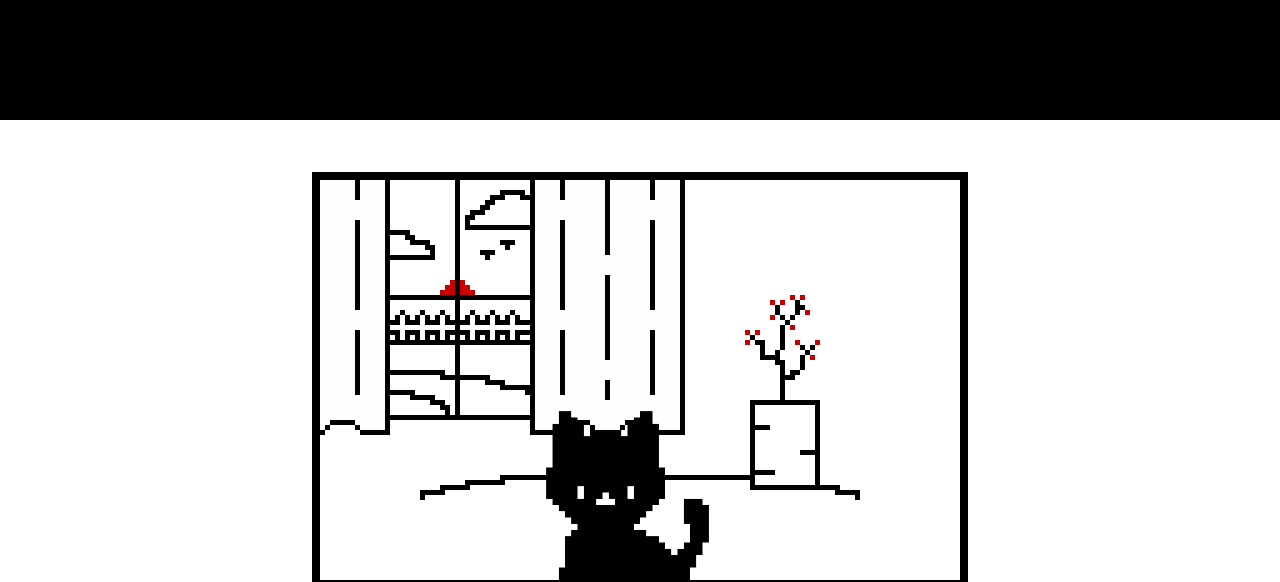
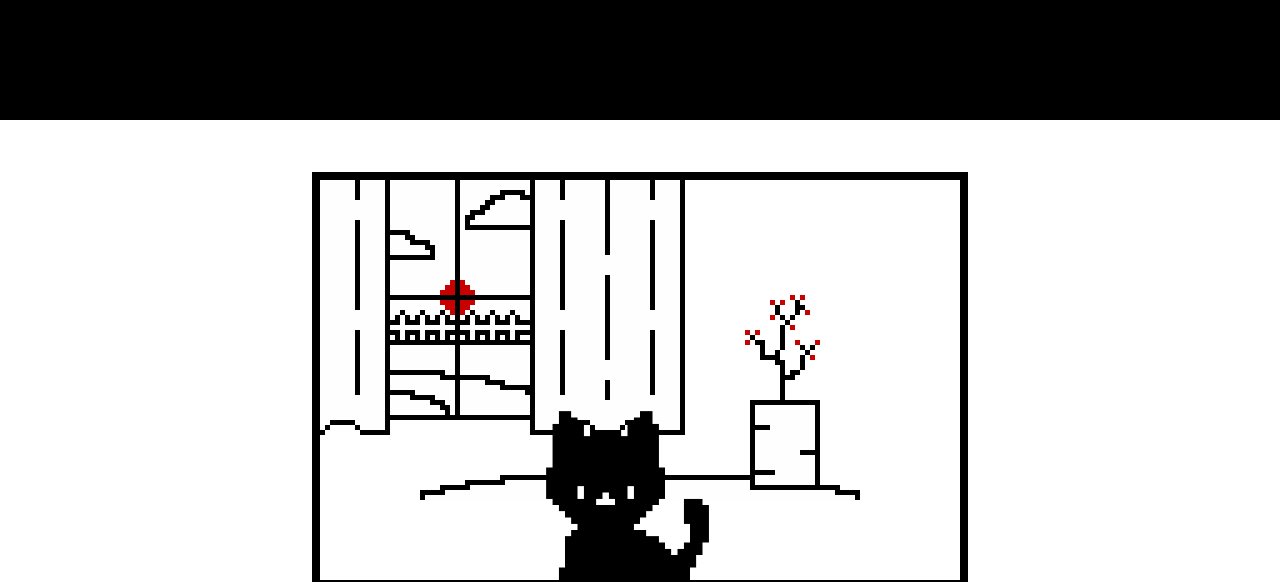
Before and after one commit to RishikSarkar/neko-sekai, a Next.js app: page / in a window 1280 px wide. Shown: the top 582 px of the page. Built offline with nearby package versions, Linux system fonts and the light colour scheme; a web font is replaced by a local one.

Commit message:
added living room gif background

```diff
--- a/components/Pet.jsx
+++ b/components/Pet.jsx
@@ -71,7 +71,7 @@ export default function Pet() {
           <div className="w-[50vw] h-[50vh] flex bg-white items-end justify-center">
 
             <div className='z-10 relative w-full h-full'>
-              <Image src={"/assets/backgrounds/livingroom/01/livingroom-01.png"} width={800} height={400} />
+              <Image src={"/assets/backgrounds/livingroom/01/livingroom-01.gif"} width={800} height={400} />
               <div className='z-20 absolute bottom-0 left-1/2 transform -translate-x-1/2'>
                 <Image src={animations[currentAnimation].sequence[frameIndex]} alt="Pet" width={200} height={200} unoptimized={true} />
               </div>
```
Also changed, not shown: public/assets/backgrounds/livingroom/01/livingroom-01.gif (added), 1 other file (tests, documents, lock files or other folders).
